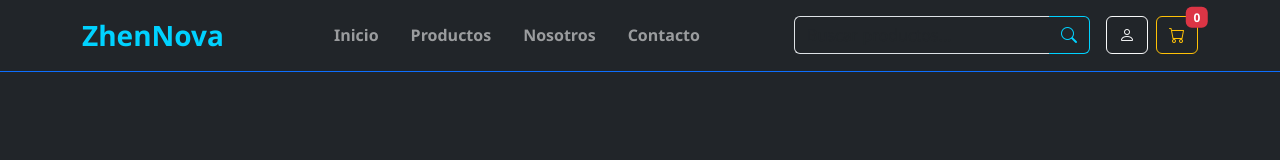
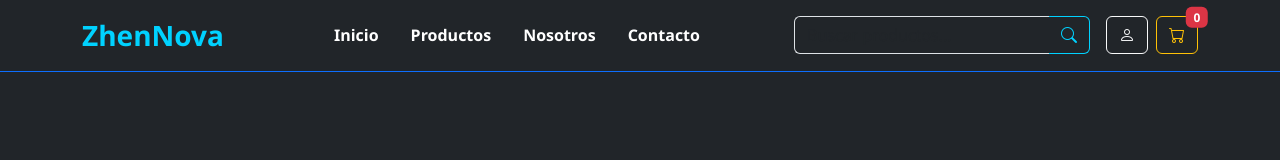
Before and after one commit to DanielXero/zhennova-ecommerce, a React (Vite) app in the folder client/: page / in a window 1280 px wide. Shown: the top 160 px of the page. Built offline with nearby package versions, Linux system fonts and the light colour scheme.

Commit message:
configurando rutas

```diff
--- a/client/src/App.jsx
+++ b/client/src/App.jsx
@@ -1,20 +1,23 @@
 import { Header } from './components/Header';
 import { Home } from './pages/Home';
 import { Footer } from './components/Footer';
+import { Routes, Route } from 'react-router-dom';
 import './App.css';
 
 function App() {
   return (
     <div className="App">
-      {/* Renderizamos el Header */}
+
       <Header />
 
-      {/* Renderizamos la lista de productos (Main content) */}
+
       <main>
-        <Home />
+        <Routes>
+          <Route path="/" element={<Home />} />
+        </Routes>
       </main>
 
-      {/* Renderizamos el Footer */}
+
       <Footer />
     </div>
   );
--- a/client/src/components/NavBar.jsx
+++ b/client/src/components/NavBar.jsx
@@ -1,4 +1,5 @@
 import React from 'react';
+import { NavLink } from 'react-router-dom';
 
 
 export const NavBar = () => {
@@ -27,18 +28,18 @@ export const NavBar = () => {
           {/* Navegación Principal */}
           <ul className="navbar-nav mx-auto">
             <li className="nav-item">
-              <a className="nav-link fw-semibold mx-2" href="/">Inicio</a>
+              <NavLink className="nav-link fw-semibold mx-2" to="/">Inicio</NavLink>
             </li>
 
             <li className="nav-item">
-              <a className="nav-link fw-semibold mx-2" href="/nosotros">Productos</a>
+              <NavLink className="nav-link fw-semibold mx-2" to="/">Productos</NavLink>
             </li>
 
             <li className="nav-item">
-              <a className="nav-link fw-semibold mx-2" href="/nosotros">Nosotros</a>
+              <NavLink className="nav-link fw-semibold mx-2" to="/">Nosotros</NavLink>
             </li>
             <li className="nav-item">
-              <a className="nav-link fw-semibold mx-2" href="/contacto">Contacto</a>
+              <NavLink className="nav-link fw-semibold mx-2" to="/">Contacto</NavLink>
             </li>
           </ul>
 
```
